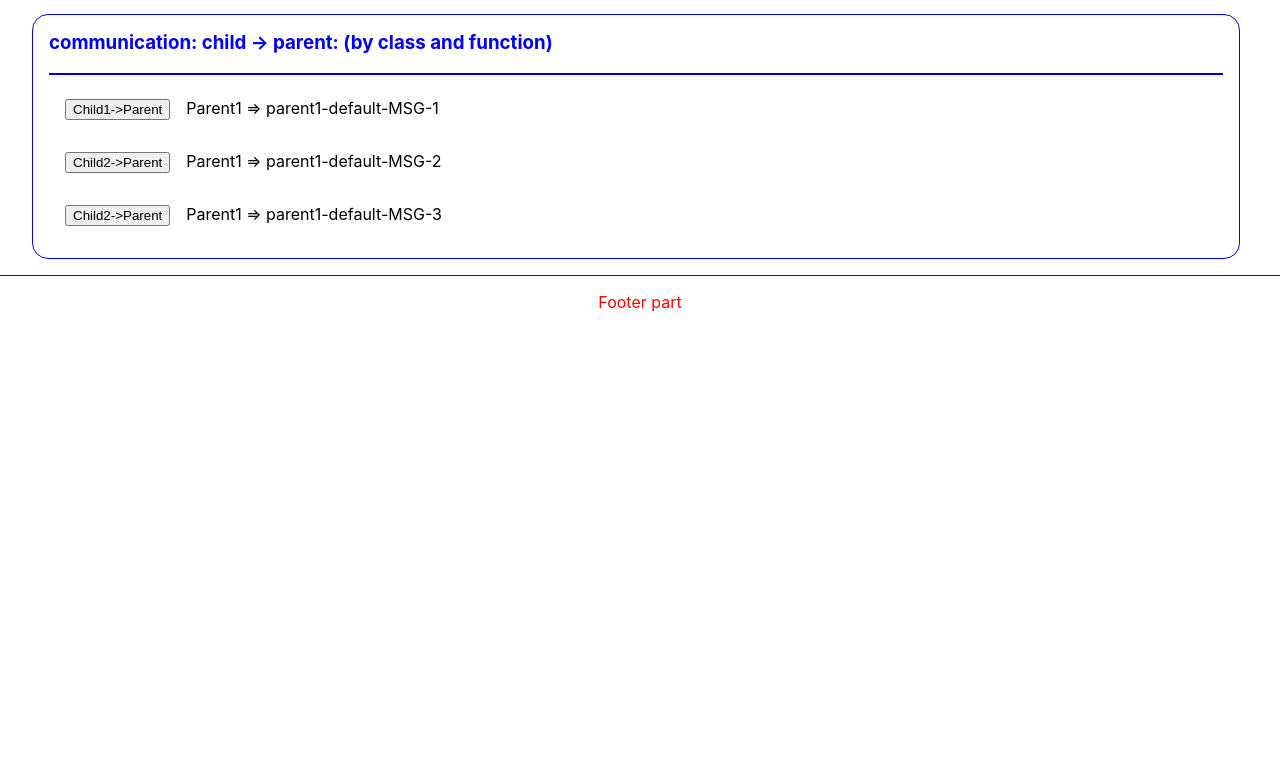
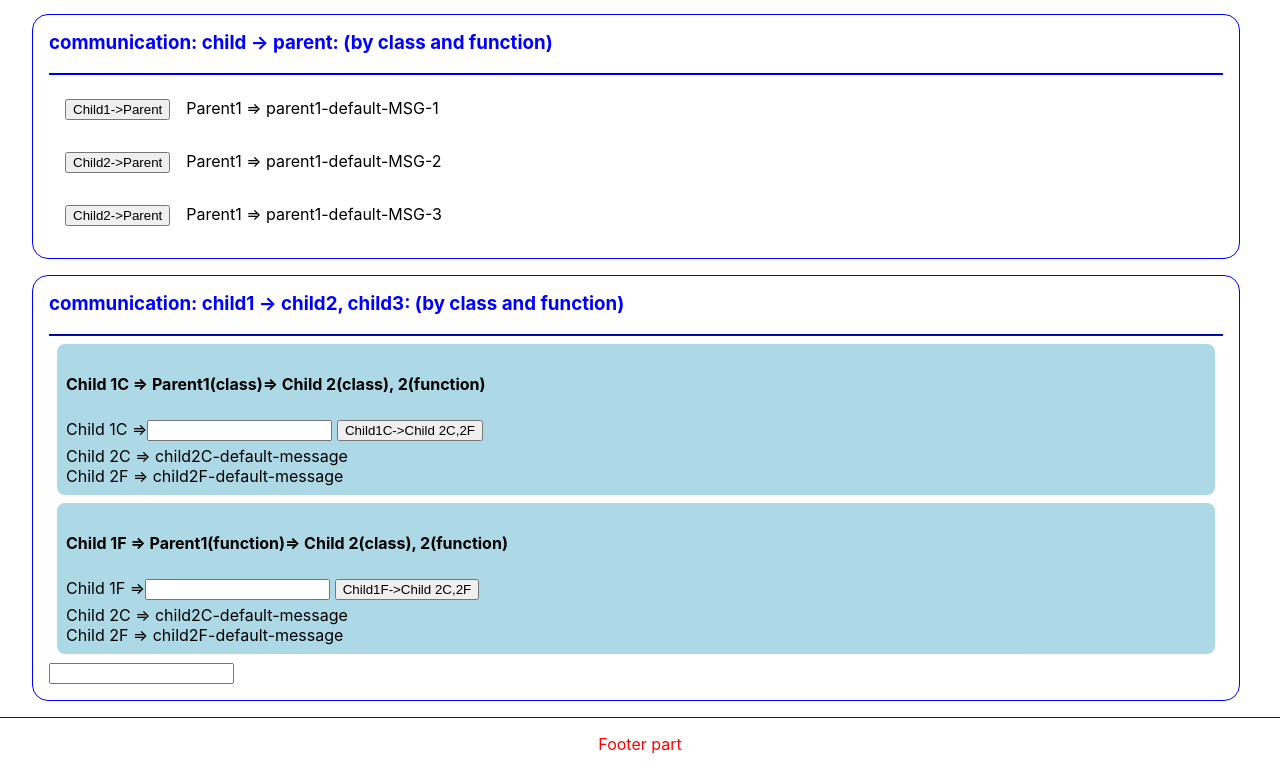
Before and after one commit to coding-camps/react-demos, a React (Create React App) app: page /app1 in a window 1280 px wide. Shown: the part 1237-2007 px from the top of the page. Before the commit the page ends 1565 px from the top, so only its background shows below. Built offline with nearby package versions, Linux system fonts and the light colour scheme.

Commit message:
feat: component communication: child1 -> child2, implements by class and function

```diff
--- /dev/null
+++ b/src/comps/app1/comm3CC.jsx
@@ -0,0 +1,118 @@
+import {Component, useState} from "react";
+
+
+const innerBlockStyle = {
+    border: "dotted 1px lightblue",
+    borderRadius: "0.5rem",
+    margin: "0.5rem",
+    padding: "0.5rem",
+    backgroundColor: "lightBlue",
+};
+
+class Comm3Child1C extends Component {
+    handleClick() {
+        this.props.msgCallback("Child1C-MSG-1");
+    }
+    handleChange(e) {
+        this.props.msgCallback(e.target.value);
+    }
+
+    render() {
+        return (
+            <div>
+                Child 1C =>
+                <input type="text" onChange={this.handleChange.bind(this)}/>
+                <button style={{margin: "0.3rem"}} onClick={this.handleClick.bind(this)}>
+                    Child1C->Child 2C,2F
+                </button>
+            </div>
+        );
+    }
+}
+
+function Comm3Child1F(props) {
+    const handleClick = () => {
+        props.msgCallback("Child1F-MSG-1");
+    };
+    const handleChange = (e) => {
+        props.msgCallback(e.target.value);
+    }
+    return (
+        <div>
+            Child 1F =>
+            <input type="text" onChange={handleChange}/>
+            <button style={{margin: "0.3rem"}} onClick={handleClick}>
+                Child1F->Child 2C,2F
+            </button>
+        </div>
+    );
+}
+
+class Comm3Parent1C extends Component {
+    constructor(props) {
+        super(props);
+        this.state = {};
+    }
+
+    getChildMsg(childMsg) {
+        this.setState({msg: childMsg});
+    }
+
+    render() {
+        return (
+            <div style={innerBlockStyle}>
+                <h4>Child 1C => Parent1(class)=> Child 2(class), 2(function)</h4>
+                <Comm3Child1C msgCallback={this.getChildMsg.bind(this)}/>
+                <Comm3Child2C msg={this.state.msg}/>
+                <Comm3Child2F msg={this.state.msg}/>
+            </div>
+        );
+    }
+}
+
+function Comm3Parent2F(props) {
+    const [msg, setMsg] = useState(null);
+    const getChildMsg = (childMsg) => {
+        setMsg(childMsg);
+    };
+    return (
+        <div style={innerBlockStyle}>
+            <h4>Child 1F => Parent1(function)=> Child 2(class), 2(function)</h4>
+            <Comm3Child1F msgCallback={getChildMsg}/>
+            <Comm3Child2C msg={msg}/>
+            <Comm3Child2F msg={msg}/>
+        </div>
+    );
+}
+
+class Comm3Child2C extends Component {
+    render() {
+        return (
+            <div>
+                Child 2C => {this.props.msg || "child2C-default-message"}
+            </div>
+        );
+    }
+
+}
+
+
+function Comm3Child2F(props) {
+    return (
+        <div>
+            Child 2F => {props.msg || "child2F-default-message "}
+        </div>
+    );
+}
+
+export default class Comm3CC extends Component {
+    render() {
+        return (
+            <div>
+                <Comm3Parent1C/>
+                <Comm3Parent2F/>
+                <input type="text"/>
+            </div>
+        );
+    }
+}
--- a/src/pages/App1.jsx
+++ b/src/pages/App1.jsx
@@ -8,6 +8,7 @@ import Numcounter from "../comps/app1/numcounter";
 import Markbtn from "../comps/app1/markbtn";
 import Comm1PC from "../comps/app1/comm1PC";
 import Comm2CP from "../comps/app1/comm2CP";
+import Comm3CC from "../comps/app1/comm3CC";
 
 function App1() {
     return (
@@ -43,6 +44,10 @@ function App1() {
             <Testblock blockName={"communication: child -> parent: (by class and function)"}>
                 <Comm2CP/>
             </Testblock>
+
+            <Testblock blockName={"communication: child1 -> child2, child3: (by class and function)"}>
+                <Comm3CC/>
+            </Testblock>
         </PageLayout>
     );
 }
```
